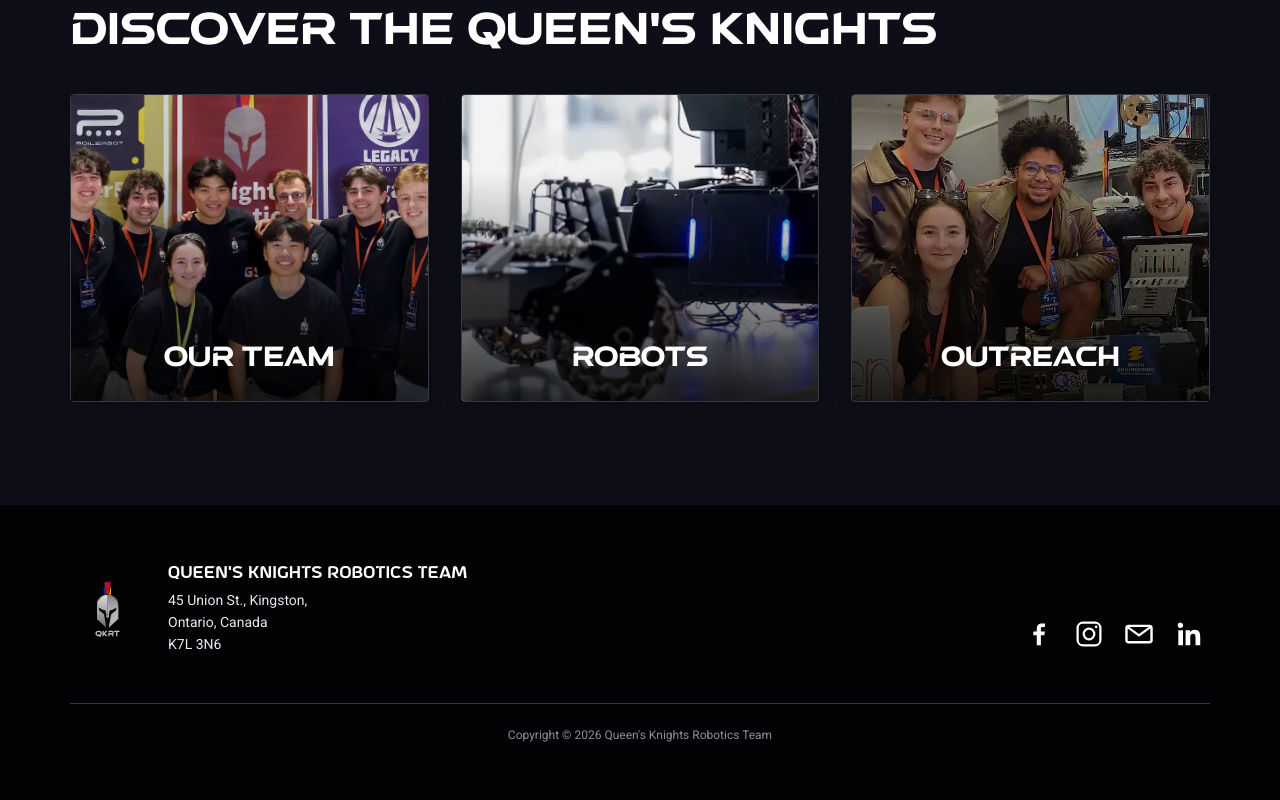
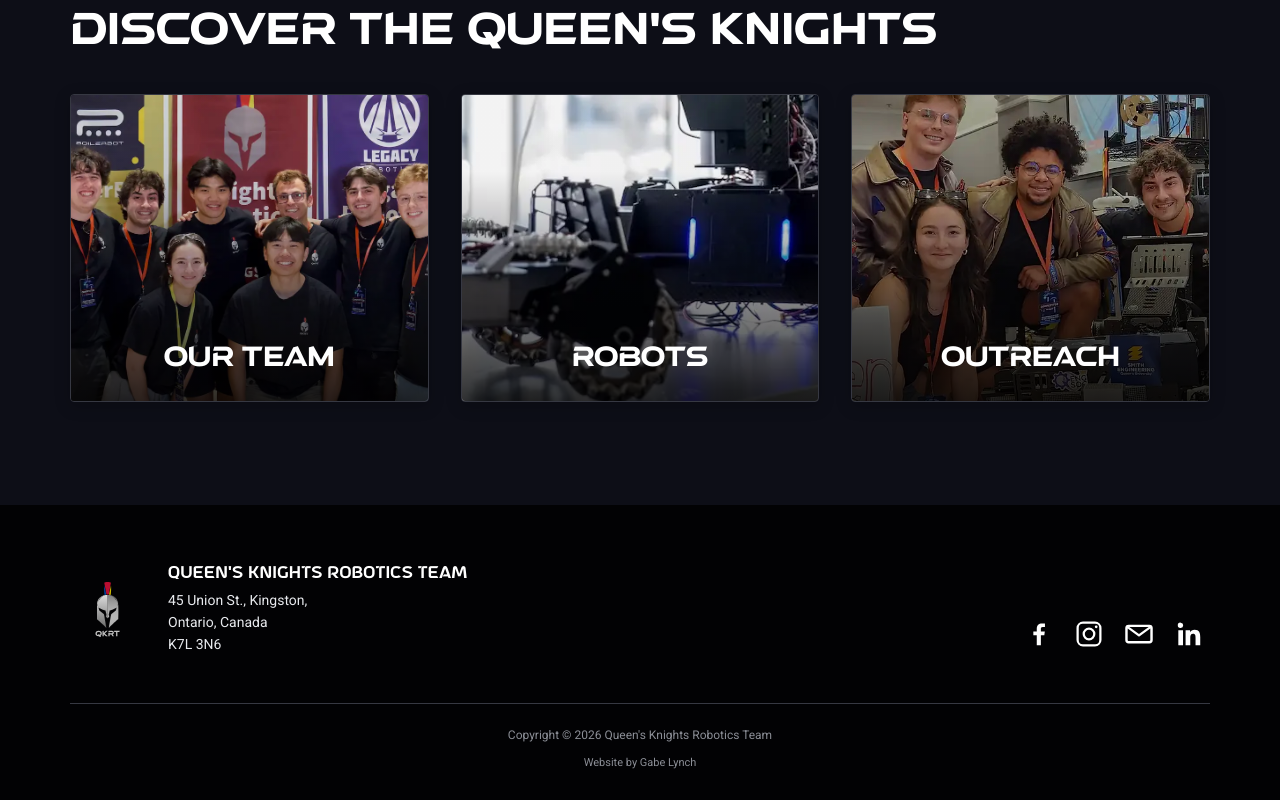
Before and after one commit to Gabe3L/qkrt.ca, a Next.js app: page / in a window 1280 px wide. Shown: the part 1617-2417 px from the top of the page. Before the commit the page ends 2391 px from the top, so only its background shows below. Built offline with nearby package versions, Linux system fonts and the light colour scheme.

Commit message:
Added website credit

```diff
--- a/app/components/Footer.tsx
+++ b/app/components/Footer.tsx
@@ -73,6 +73,7 @@ export function Footer() {
       <p className="site-footer__copyright">
         Copyright © 2026 Queen&apos;s Knights Robotics Team
       </p>
+      <p className="site-footer__credit">Website by Gabe Lynch</p>
     </footer>
   );
 }
--- a/app/styles/components/footer.css
+++ b/app/styles/components/footer.css
@@ -73,3 +73,10 @@
   font-size: 12px;
   text-align: center;
 }
+
+.site-footer__credit {
+  margin: 8px 0 0;
+  color: var(--silver-dim);
+  font-size: 11px;
+  text-align: center;
+}
```
